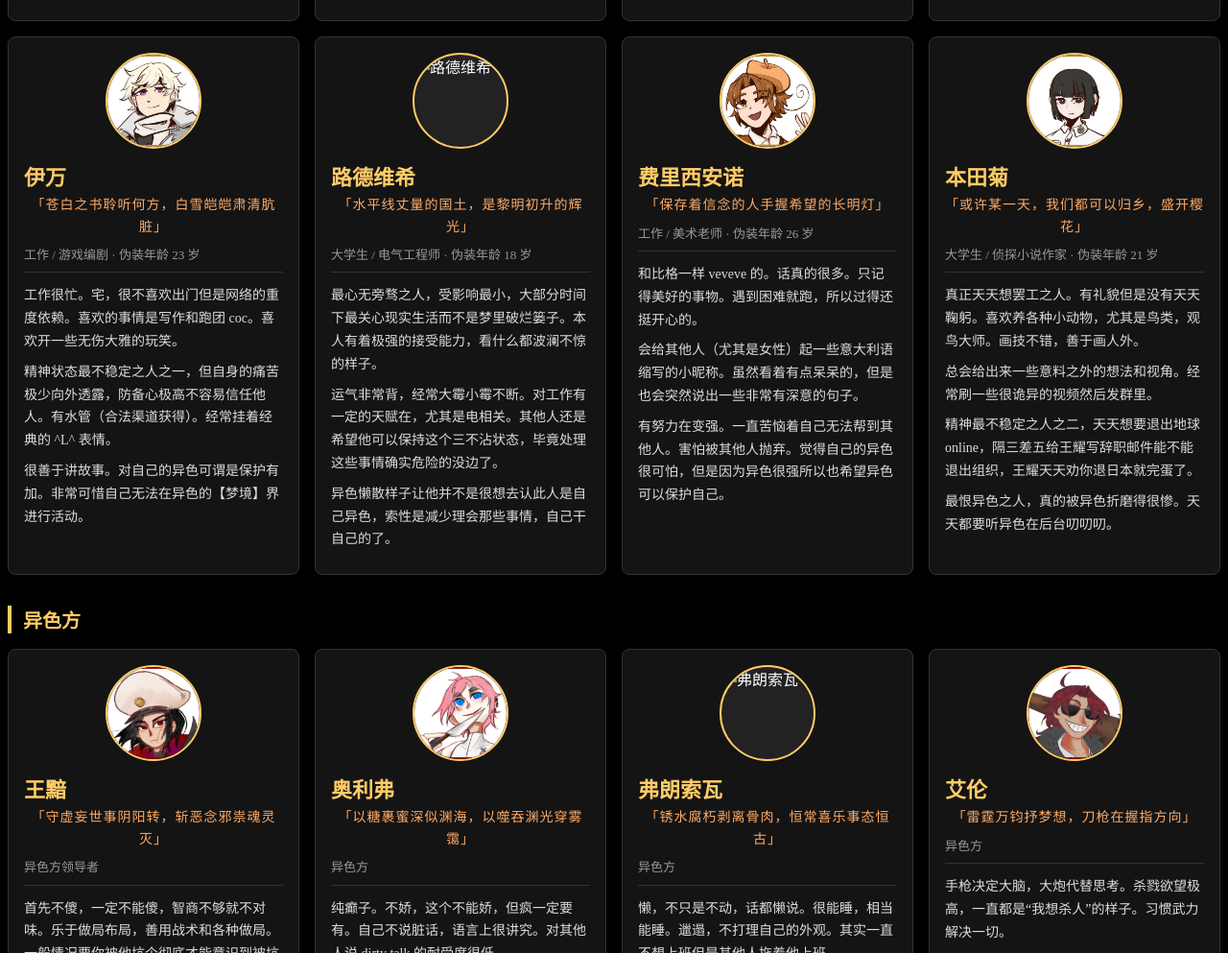
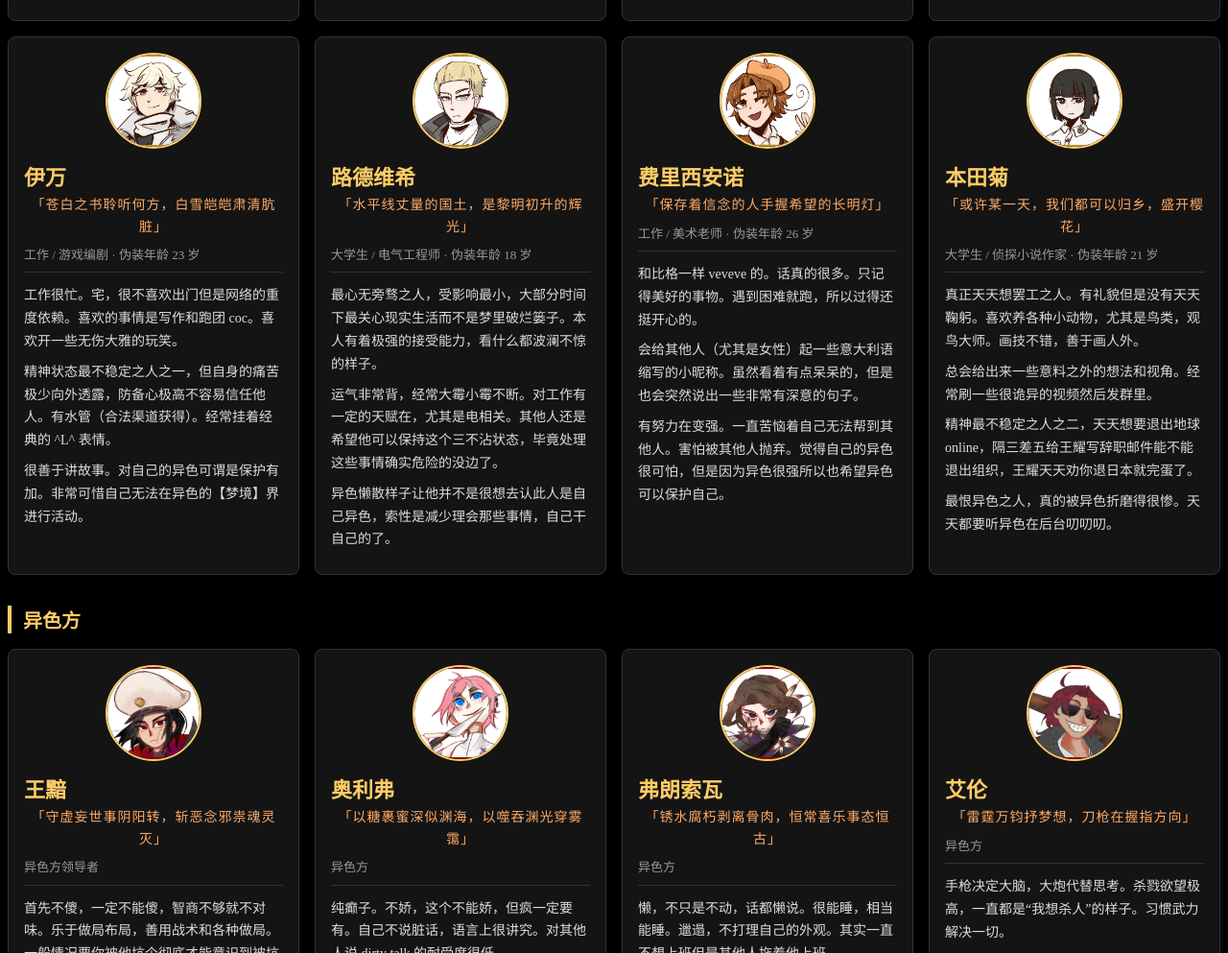
Before and after one commit to Floria-AW/nightfall_dawnwatch, a plain HTML site: page Characters.html in a window 1280 px wide. Shown: the part 2650-3643 px from the top of the page at 96% size. Drawn offline with Linux system fonts and the light colour scheme; a web font is replaced by a local one.

Commit message:
Add files via upload

```diff
--- a/Characters.html
+++ b/Characters.html
@@ -495,7 +495,7 @@
                         </div>
 
                         <div class="character-card">
-                            <img class="pfp" src="img/pfp/LudwigBeilschmidt.png" alt="路德维希" loading="lazy">
+                            <img class="pfp" src="img/pfp/Ludwig.png" alt="路德维希" loading="lazy">
                             <h3>路德维希</h3>
                             <p class="quote">「水平线丈量的国土，是黎明初升的辉光」</p>
                             <p class="role">大学生 / 电气工程师 · 伪装年龄 18 岁</p>
@@ -564,7 +564,7 @@
                         </div>
 
                         <div class="character-card">
-                            <img class="pfp" src="img/pfp/FrancoisBonnefoy.png" alt="弗朗索瓦" loading="lazy">
+                            <img class="pfp" src="img/pfp/FrançoisBonnefoy.png" alt="弗朗索瓦" loading="lazy">
                             <h3>弗朗索瓦</h3>
                             <p class="quote">「锈水腐朽剥离骨肉，恒常喜乐事态恒古」</p>
                             <p class="role">异色方</p>
```
